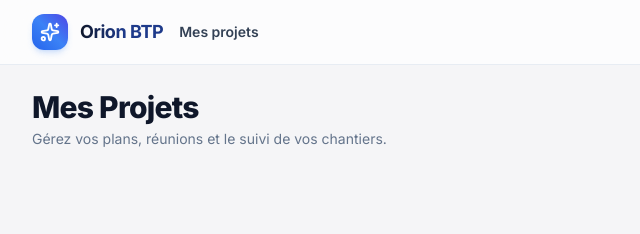
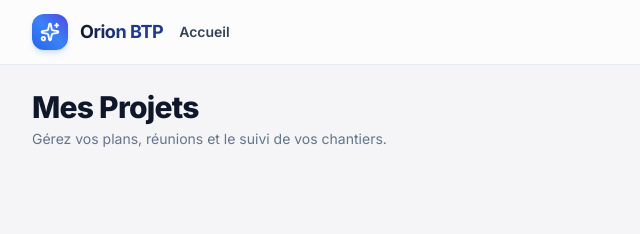
Before and after one commit to Jeremcdu/Orion-BTP, a plain HTML site: page m78/index.html in a window 1280 px wide. Shown: the top 234 px of the page, 0-640 px from the left. Drawn offline with nearby package versions, Linux system fonts and the light colour scheme; a script that the page names is missing.

Commit message:
Update index.html

```diff
--- a/m78/index.html
+++ b/m78/index.html
@@ -77,7 +77,7 @@
 
         <!-- Texte cliquable ACCUEIL -->
         <a id="homeNavBtn" href="../index.html" class="hidden items-center text-xs sm:text-sm font-semibold text-slate-700 dark:text-slate-200 hover:text-blue-600 dark:hover:text-blue-400 transition-colors">
-          <span>Mes projets</span>
+          <span>Accueil</span>
         </a>
 
         <!-- Texte cliquable RETOUR -->
```
